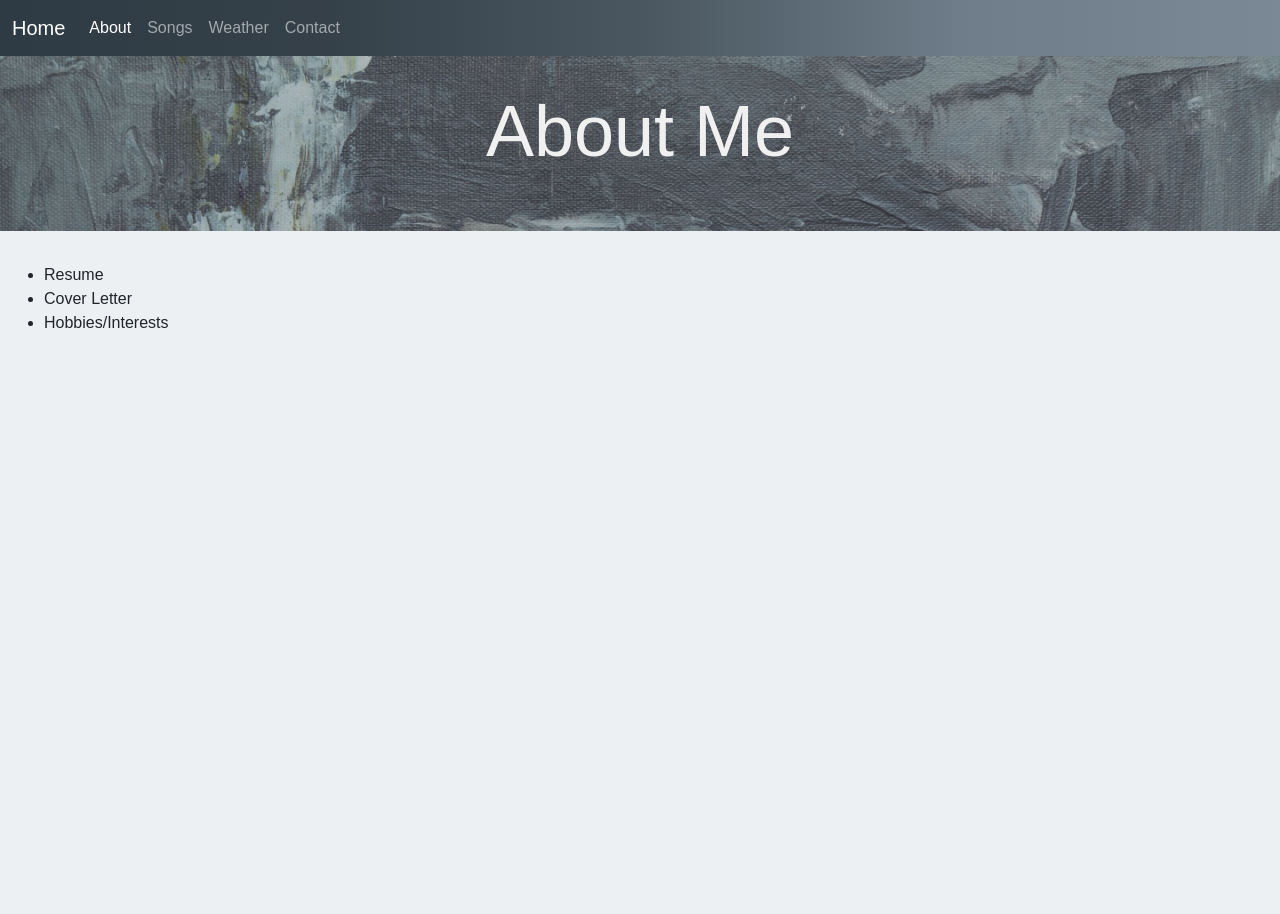
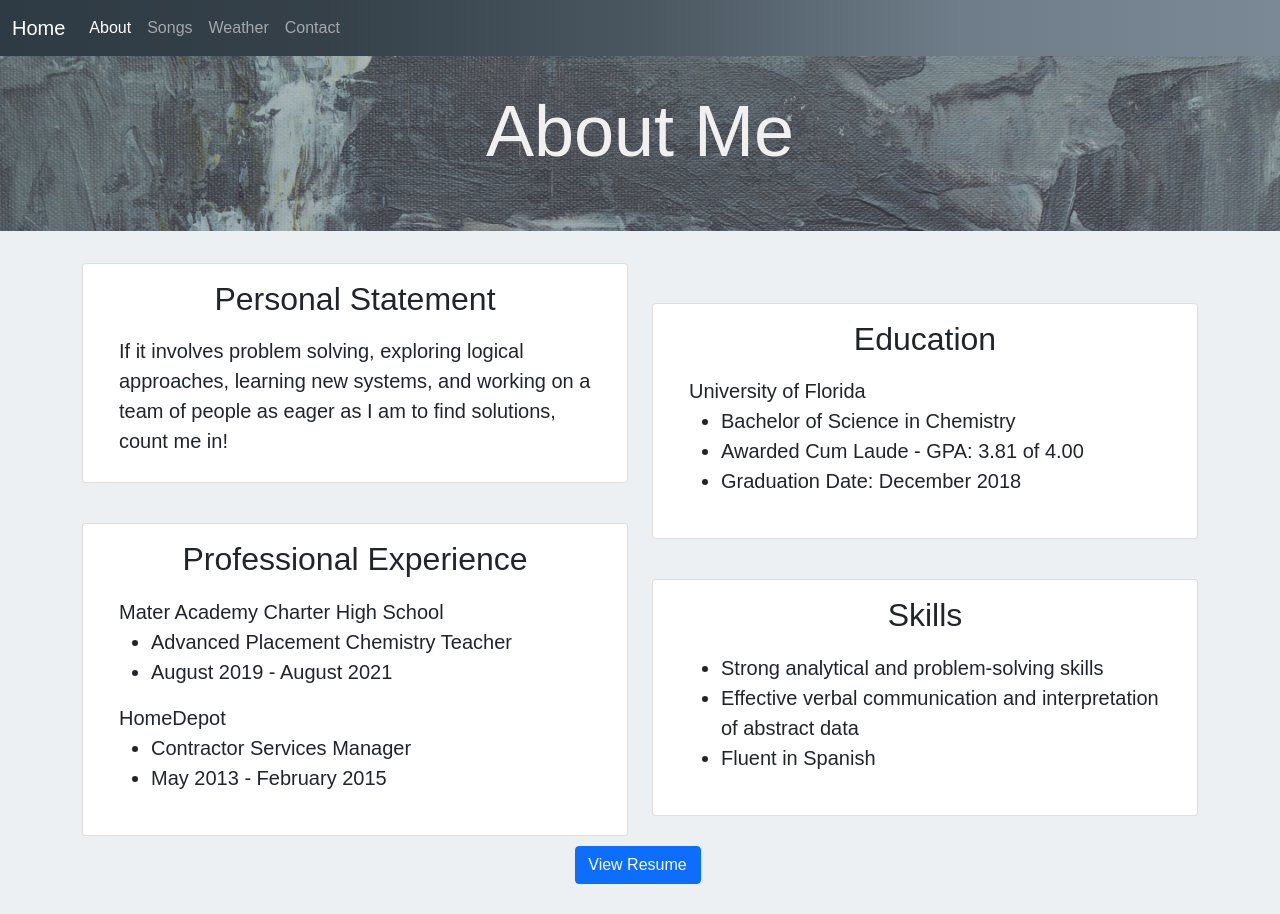
Before and after one commit to csarmien318/my-portfolio, a React (Create React App) app: page /about in a window 1280 px wide. Before the commit the page ends 800 px from the top, so only its background shows below. Built offline with nearby package versions, Linux system fonts and the light colour scheme.

Commit message:
Added resume and styling to About component

```diff
--- a/package.json
+++ b/package.json
@@ -3,6 +3,7 @@
   "version": "0.1.0",
   "private": true,
   "dependencies": {
+    "@react-pdf/renderer": "^2.1.1",
     "@testing-library/jest-dom": "^5.16.1",
     "@testing-library/react": "^12.1.2",
     "@testing-library/user-event": "^13.5.0",
--- a/src/App.js
+++ b/src/App.js
@@ -6,6 +6,7 @@ import About from "./pages/About";
 import Songs from "./pages/Songs";
 import Weather from "./pages/Weather";
 import Contact from "./pages/Contact";
+import Login from "./pages/Login";
 import NotFound from "./pages/NotFound";
 
 function App() {
@@ -18,6 +19,7 @@ function App() {
         <Route path="/songs" element={<Songs />} />
         <Route path="/weather" element={<Weather />} />
         <Route path="/contact" element={<Contact />} />
+        <Route path="/login" element={<Login />} />
         <Route path="*" element={<NotFound />} />
       </Routes>
     </Router>
--- a/src/components/Page.jsx
+++ b/src/components/Page.jsx
@@ -8,11 +8,11 @@ export const Page = ({ title, children }) => {
       <Jumbotron title={title} />
       <Container
         fluid="xxl"
-        style={{
-          width: "100vw",
-          maxHeight: "min-content",
-          height: "auto",
-        }}
+        // style={{
+        //   width: "100vw",
+        //   maxHeight: "min-content",
+        //   height: "auto",
+        // }}
       >
         {children}
       </Container>
--- /dev/null
+++ b/src/components/ResumeModal.jsx
@@ -0,0 +1,33 @@
+import React from "react";
+import Button from "react-bootstrap/Button";
+import Modal from "react-bootstrap/Modal";
+import resume from "../assets/ChristophersResume.png";
+
+const ResumeModal = (props) => {
+  return (
+    <Modal
+      {...props}
+      size="lg"
+      aria-labelledby="contained-modal-title-vcenter"
+      centered
+    >
+      <Modal.Header closeButton>
+        <Modal.Title id="contained-modal-title-vcenter">Resume</Modal.Title>
+      </Modal.Header>
+      <Modal.Body>
+        <div style={{ display: "flex" }}>
+          <img
+            src={resume}
+            alt="resume"
+            style={{ minWidth: "100%", maxWidth: "760px" }}
+          />
+        </div>
+      </Modal.Body>
+      <Modal.Footer>
+        <Button onClick={props.onHide}>Close</Button>
+      </Modal.Footer>
+    </Modal>
+  );
+};
+
+export default ResumeModal;
--- /dev/null
+++ b/src/css/About.module.css
@@ -0,0 +1,24 @@
+.cardText {
+  padding: 10px 20px;
+}
+
+.cardTitle {
+  text-align: center;
+  width: auto;
+}
+
+.boxPs {
+  margin: none !important;
+}
+
+.boxEdu {
+  margin-top: 40px !important;
+}
+
+.boxPro {
+  margin-top: 40px !important;
+}
+
+.boxSkill {
+  margin: 40px 0 20px 0 !important;
+}
--- a/src/index.css
+++ b/src/index.css
@@ -1,7 +1,7 @@
 :root body {
-  min-width: 100%;
+  /* min-width: 100%;
   width: auto;
-  max-height: fit-content;
+  max-height: fit-content; */
   margin: auto;
   font-family: sans-serif;
   background-color: rgb(236, 240, 243);
--- a/src/pages/About.jsx
+++ b/src/pages/About.jsx
@@ -1,16 +1,97 @@
 import React from "react";
 import { Page } from "../components/Page";
+import Button from "react-bootstrap/Button";
+import Card from "react-bootstrap/Card";
+import { Col, Container, Nav, Row } from "react-bootstrap";
+import styles from "../css/About.module.css";
+import ResumeModal from "../components/ResumeModal";
 
 const About = () => {
+  const [modalShow, setModalShow] = React.useState(false);
+
   return (
     <Page title="About Me">
-      <div>
-        <ul>
-          <li>Resume</li>
-          <li>Cover Letter</li>
-          <li>Hobbies/Interests</li>
-        </ul>
-      </div>
+      <Container className="lead">
+        <Row>
+          <Col md={6}>
+            <Card className={styles.boxPs} style={{ width: "auto" }}>
+              <Card.Body>
+                <Card.Title className={`lead fs-2 ${styles.cardTitle}`}>
+                  Personal Statement
+                </Card.Title>
+                <Card.Text className={styles.cardText}>
+                  If it involves problem solving, exploring logical approaches,
+                  learning new systems, and working on a team of people as eager
+                  as I am to find solutions, count me in!
+                </Card.Text>
+              </Card.Body>
+            </Card>
+            <Card className={styles.boxPro} style={{ width: "auto" }}>
+              <Card.Body>
+                <Card.Title className={`lead fs-2 ${styles.cardTitle}`}>
+                  Professional Experience
+                </Card.Title>
+                <Card.Text className={styles.cardText}>
+                  <strong>Mater Academy Charter High School</strong>
+                  <ul>
+                    <li>Advanced Placement Chemistry Teacher</li>
+                    <li>August 2019 - August 2021</li>
+                  </ul>
+                  <strong>HomeDepot</strong>
+                  <ul>
+                    <li>Contractor Services Manager</li>
+                    <li>May 2013 - February 2015</li>
+                  </ul>
+                </Card.Text>
+              </Card.Body>
+            </Card>
+          </Col>
+          <Col md={6}>
+            <Card className={styles.boxEdu} style={{ width: "auto" }}>
+              <Card.Body>
+                <Card.Title className={`lead fs-2 ${styles.cardTitle}`}>
+                  Education
+                </Card.Title>
+                <Card.Text className={styles.cardText}>
+                  <strong>University of Florida</strong>
+                  <ul>
+                    <li>Bachelor of Science in Chemistry</li>
+                    <li>Awarded Cum Laude - GPA: 3.81 of 4.00</li>
+                    <li>Graduation Date: December 2018</li>
+                  </ul>
+                </Card.Text>
+              </Card.Body>
+            </Card>
+            <Card className={styles.boxSkill} style={{ width: "auto" }}>
+              <Card.Body>
+                <Card.Title className={`lead fs-2 ${styles.cardTitle}`}>
+                  Skills
+                </Card.Title>
+                <Card.Text className={styles.cardText}>
+                  <ul>
+                    <li>Strong analytical and problem-solving skills</li>
+                    <li>
+                      Effective verbal communication and interpretation of
+                      abstract data
+                    </li>
+                    <li>Fluent in Spanish</li>
+                  </ul>
+                </Card.Text>
+              </Card.Body>
+            </Card>
+          </Col>
+        </Row>
+        <Row className="justify-content-center">
+          <Button
+            variant="primary"
+            onClick={() => setModalShow(true)}
+            style={{ margin: "10px 5px 30px 0", width: "126px" }}
+          >
+            View Resume
+          </Button>
+          <ResumeModal show={modalShow} onHide={() => setModalShow(false)} />
+        </Row>
+      </Container>
     </Page>
   );
 };
--- a/src/pages/Contact.jsx
+++ b/src/pages/Contact.jsx
@@ -13,7 +13,10 @@ const Contact = () => {
 
   return (
     <Page title="Contact Me">
-      <div className="container-md col-4" style={{ width: "440px" }}>
+      <div
+        className="container-md col-4"
+        style={{ width: "440px", marginBottom: "40px" }}
+      >
         <Card>
           <Card.Body>
             {submitted && (
--- a/src/pages/Login.jsx
+++ b/src/pages/Login.jsx
@@ -0,0 +1,41 @@
+import React from "react";
+import { Page } from "../components/Page";
+import Button from "react-bootstrap/Button";
+import Card from "react-bootstrap/Card";
+import Form from "react-bootstrap/Form";
+
+const Login = () => {
+  return (
+    <Page title="Login">
+      <div
+        className="container-md col-4"
+        style={{ width: "480px", marginBottom: "40px" }}
+      >
+        <Card>
+          <Card.Body>
+            <Card.Text>
+              <em className="lead fs-6">
+                To view this website, please enter the credentials provided.
+              </em>
+            </Card.Text>
+            <Form>
+              <Form.Group className="mb-3" controlId="formBasicEmail">
+                <Form.Label>Username</Form.Label>
+                <Form.Control type="email" placeholder="Enter username" />
+              </Form.Group>
+              <Form.Group className="mb-3" controlId="formBasicPassword">
+                <Form.Label>Password</Form.Label>
+                <Form.Control type="password" placeholder="Password" />
+              </Form.Group>
+              <Button variant="primary" type="submit">
+                Submit
+              </Button>
+            </Form>
+          </Card.Body>
+        </Card>
+      </div>
+    </Page>
+  );
+};
+
+export default Login;
```
Also changed, not shown: src/components/pdfViewer.jsx (added, +23 -0 lines), src/assets/ChristophersResume.png (added), 1 other file (tests, documents, lock files or other folders).
